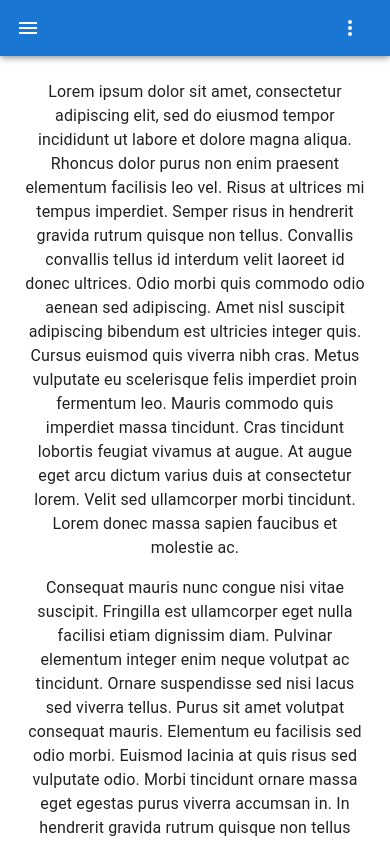
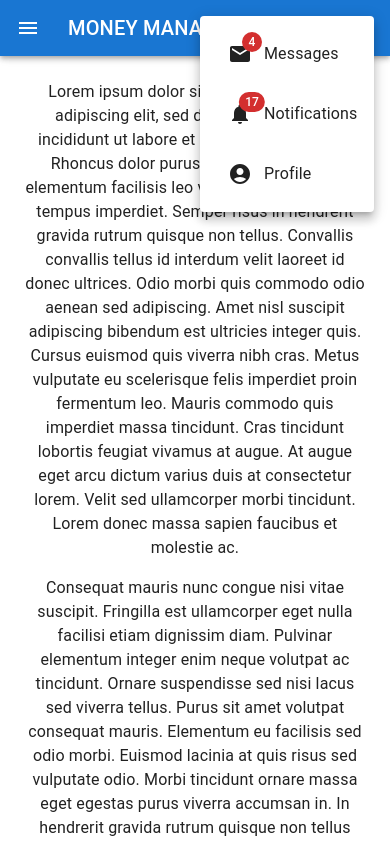
Before and after one commit to RUPAAK/MONEY_MANAGER_TS, a React (Create React App) app: page / in a window 390 px wide. Both pictures are taken after a click on the button 350 px from the left and 28 px from the top of the page. Shown: the top 844 px of the page. Built offline with nearby package versions, Linux system fonts and the light colour scheme.

Commit message:
navbar completed

```diff
--- a/src/components/Appbar/index.tsx
+++ b/src/components/Appbar/index.tsx
@@ -16,6 +16,10 @@
 import NotificationsIcon from "@mui/icons-material/Notifications";
 import MoreIcon from "@mui/icons-material/MoreVert";
 import { Button } from "@mui/material";
+
+interface NavProp {
+  isOpen(): void;
+}
 
 const Search = styled("div")(({ theme }) => ({
   position: "relative",
@@ -57,8 +61,107 @@
   },
 }));
 
-export default function Navbar() {
+const Navbar: React.FC<NavProp> = ({ isOpen }): JSX.Element => {
+  const [anchorEl, setAnchorEl] = React.useState<null | HTMLElement>(null);
+  const [mobileMoreAnchorEl, setMobileMoreAnchorEl] =
+    React.useState<null | HTMLElement>(null);
+
+  const isMenuOpen = Boolean(anchorEl);
+  const isMobileMenuOpen = Boolean(mobileMoreAnchorEl);
+
+  const handleProfileMenuOpen = (event: React.MouseEvent<HTMLElement>) => {
+    setAnchorEl(event.currentTarget);
+  };
+
+  const handleMobileMenuClose = () => {
+    setMobileMoreAnchorEl(null);
+  };
+
+  const handleMenuClose = () => {
+    setAnchorEl(null);
+    handleMobileMenuClose();
+  };
+
+  const handleMobileMenuOpen = (event: React.MouseEvent<HTMLElement>) => {
+    setMobileMoreAnchorEl(event.currentTarget);
+  };
+
+  const menuId = "primary-search-account-menu";
+  const renderMenu = (
+    <Menu
+      anchorEl={anchorEl}
+      anchorOrigin={{
+        vertical: "top",
+        horizontal: "right",
+      }}
+      id={menuId}
+      keepMounted
+      transformOrigin={{
+        vertical: "top",
+        horizontal: "right",
+      }}
+      open={isMenuOpen}
+      onClose={handleMenuClose}
+    >
+      <MenuItem onClick={handleMenuClose}>Profile</MenuItem>
+      <MenuItem onClick={handleMenuClose}>My account</MenuItem>
+    </Menu>
+  );
+
+  const mobileMenuId = "primary-search-account-menu-mobile";
+  const renderMobileMenu = (
+    <Menu
+      anchorEl={mobileMoreAnchorEl}
+      anchorOrigin={{
+        vertical: "top",
+        horizontal: "right",
+      }}
+      id={mobileMenuId}
+      keepMounted
+      transformOrigin={{
+        vertical: "top",
+        horizontal: "right",
+      }}
+      open={isMobileMenuOpen}
+      onClose={handleMobileMenuClose}
+    >
+      <MenuItem>
+        <IconButton size="large" aria-label="show 4 new mails" color="inherit">
+          <Badge badgeContent={4} color="error">
+            <MailIcon />
+          </Badge>
+        </IconButton>
+        <p>Messages</p>
+      </MenuItem>
+      <MenuItem>
+        <IconButton
+          size="large"
+          aria-label="show 17 new notifications"
+          color="inherit"
+        >
+          <Badge badgeContent={17} color="error">
+            <NotificationsIcon />
+          </Badge>
+        </IconButton>
+        <p>Notifications</p>
+      </MenuItem>
+      <MenuItem onClick={handleProfileMenuOpen}>
+        <IconButton
+          size="large"
+          aria-label="account of current user"
+          aria-controls="primary-search-account-menu"
+          aria-haspopup="true"
+          color="inherit"
+        >
+          <AccountCircle />
+        </IconButton>
+        <p>Profile</p>
+      </MenuItem>
+    </Menu>
+  );
+
   return (
+    <>
       <AppBar
         position="fixed"
         sx={{ zIndex: (theme) => theme.zIndex.drawer + 1 }}
@@ -70,6 +173,7 @@
             color="inherit"
             aria-label="open drawer"
             sx={{ mr: 2, display: { sm: "none" } }}
+            onClick={isOpen}
           >
             <MenuIcon />
           </IconButton>
@@ -77,7 +181,7 @@
             variant="h6"
             noWrap
             component="div"
-          sx={{ display: { xs: "none", sm: "block" } }}
+            sx={{ display: "block" }}
           >
             MONEY MANAGER
           </Typography>
@@ -106,9 +210,9 @@
               size="large"
               edge="end"
               aria-label="account of current user"
-            // aria-controls={menuId}
+              aria-controls={menuId}
               aria-haspopup="true"
-            // onClick={handleProfileMenuOpen}
+              onClick={handleProfileMenuOpen}
               color="inherit"
             >
               <AccountCircle />
@@ -118,9 +222,9 @@
             <IconButton
               size="large"
               aria-label="show more"
-            // aria-controls={mobileMenuId}
+              aria-controls={mobileMenuId}
               aria-haspopup="true"
-            // onClick={handleMobileMenuOpen}
+              onClick={handleMobileMenuOpen}
               color="inherit"
             >
               <MoreIcon />
@@ -128,5 +232,10 @@
           </Box>
         </Toolbar>
       </AppBar>
+      {renderMobileMenu}
+      {renderMenu}
+    </>
   );
-}
+};
+
+export default Navbar;
--- a/src/screen/Home.tsx
+++ b/src/screen/Home.tsx
@@ -29,9 +29,9 @@
 
 export default function Home(props: Props) {
   const { window } = props;
-  const [mobileOpen, setMobileOpen] = React.useState(false);
+  const [mobileOpen, setMobileOpen] = React.useState<boolean>(false);
 
-  const handleDrawerToggle = () => {
+  const handleDrawerToggle = (): void => {
     setMobileOpen(!mobileOpen);
   };
 
@@ -69,7 +69,7 @@
   return (
     <Box sx={{ display: "flex" }}>
       <CssBaseline />
-      <Navbar />
+      <Navbar isOpen={handleDrawerToggle} />
       <Box
         component="nav"
         sx={{ width: { sm: drawerWidth }, flexShrink: { sm: 0 } }}
```
Lines whose indentation alone changed are shown as unchanged.
